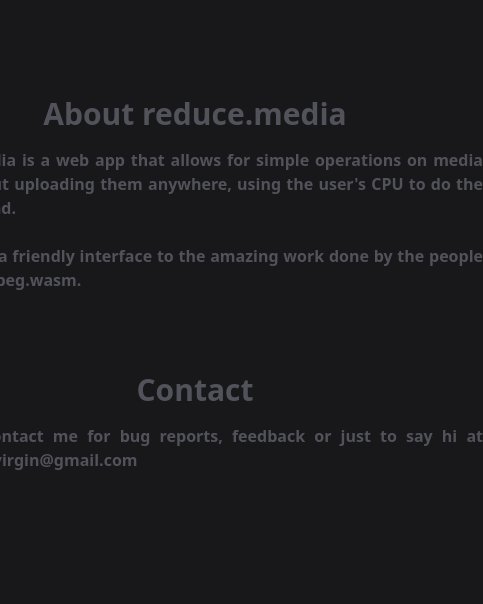
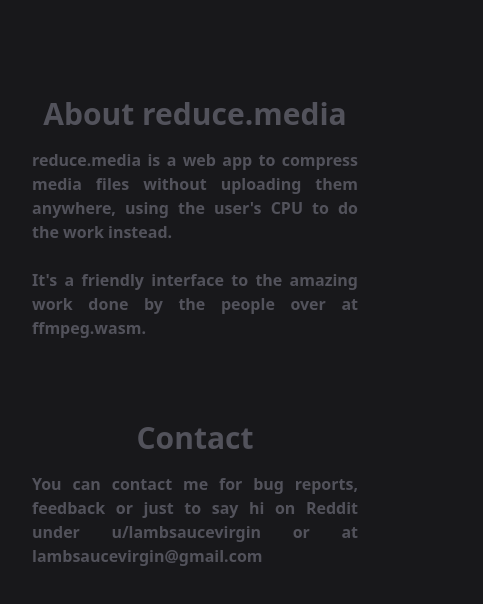
Before and after one commit to plushdohn/monofile, a Next.js app: page /about in a window 390 px wide. Shown: the top 604 px of the page, 483 px wide, since content can reach past the window. Built offline with nearby package versions, Linux system fonts and the light colour scheme.

Commit message:
Fix responsiveness, fix bug of drag and drop text not appearing

```diff
--- a/components/PictureCompressionForm.tsx
+++ b/components/PictureCompressionForm.tsx
@@ -55,8 +55,8 @@
   }
 
   return (
-    <div className="rounded bg-gray-800">
-      <img src={url} className="p-4 w-96 h-64 object-cover rounded" />
+    <div className="w-full md:w-96 rounded bg-gray-800">
+      <img src={url} className="p-4 w-full max-h-96 object-cover rounded" />
       <div className="w-full flex flex-col items-center p-4 pt-3 border-t border-gray-700">
         <RangeInput
           label="Resolution"
--- a/components/VideoCompressionForm.tsx
+++ b/components/VideoCompressionForm.tsx
@@ -87,7 +87,7 @@
       />
       <div className="w-full p-4 pt-3 border-t border-gray-700">
         <RangeInput
-          label="Start time"
+          label="Start at second"
           min={0}
           max={duration - 2}
           value={startTimeValue}
@@ -95,7 +95,7 @@
           disabled={isFormDisabled}
         />
         <RangeInput
-          label="End time"
+          label="End at second"
           min={minEndTime}
           max={duration}
           value={endTimeValue}
--- a/pages/about.tsx
+++ b/pages/about.tsx
@@ -1,26 +1,35 @@
 export default function AboutPage() {
   return (
-    <div className="w-full min-h-full flex flex-col items-center py-24 text-gray-600">
-      <span className="font-bold text-3xl">About reduce.media</span>
-      <span className="w-144 text-justify font-semibold mt-4">
-        reduce.media is a web app that allows for simple operations on media
-        files without uploading them anywhere, using the user's CPU to do the
-        work instead. <br />
+    <div className="w-full min-h-full flex flex-col items-center py-24 text-gray-600 p-8">
+      <span className="font-bold text-3xl select-text text-center">
+        About reduce.media
+      </span>
+      <span className="w-full md:w-144 text-justify font-semibold mt-4 select-text break-words">
+        reduce.media is a web app to compress media files without uploading them
+        anywhere, using the user's CPU to do the work instead. <br />
         <br />
-        It provides a friendly interface to the amazing work done by the people
-        over at{" "}
+        It's a friendly interface to the amazing work done by the people over at{" "}
         <a
           href="https://github.com/ffmpegwasm/ffmpeg.wasm"
-          className="hover:underline focus:underline font-bold"
+          className="hover:underline focus:underline font-bold select-text"
         >
           ffmpeg.wasm
         </a>
         .
       </span>
-      <span className="font-bold text-3xl mt-20">Contact</span>
-      <span className="w-144 text-justify font-semibold mt-4">
-        You can contact me for bug reports, feedback or just to say hi at{" "}
-        <b>lambsaucevirgin@gmail.com</b> <br />
+      <span className="font-bold text-3xl mt-20 select-text text-center">
+        Contact
+      </span>
+      <span className="w-full md:w-144 text-justify font-semibold mt-4 select-text break-words">
+        You can contact me for bug reports, feedback or just to say hi on Reddit
+        under{" "}
+        <a
+          href="https://reddit.com/u/lambsaucevirgin"
+          className="hover:underline focus:underline font-bold select-text"
+        >
+          u/lambsaucevirgin
+        </a>{" "}
+        or at <b className="select-text">lambsaucevirgin@gmail.com</b>
       </span>
     </div>
   );
--- a/pages/index.tsx
+++ b/pages/index.tsx
@@ -29,9 +29,9 @@
   }
 
   function handleDragOver(e: DragEvent<HTMLDivElement>) {
-    if (e.dataTransfer.files.length > 0) {
-      setIsDragging(true);
-    }
+    setIsDragging(true);
+
+    console.log(e);
 
     e.preventDefault();
   }
@@ -69,12 +69,12 @@
           Drop your file anywhere in the window
         </span>
       ) : file === null ? (
-        <FileInput callback={handleFileChange} paddingClass="py-4 px-6">
-          <span>Choose an image or a video</span>
+        <FileInput callback={handleFileChange} paddingClass="py-4 px-6 m-4">
+          <span className="text-center">Choose an image or a video</span>
           <FileUploadIcon className="w-6 h-6 ml-2" />
         </FileInput>
       ) : file.type === "video/mp4" ? (
-        <div className="flex flex-col items-center">
+        <div className="flex flex-col items-center p-4">
           <VideoCompressionForm file={file} isInstanceReady={isInstanceReady} />
           <span className="text-gray-600 mt-2 text-sm">
             or{" "}
@@ -86,7 +86,7 @@
           </span>
         </div>
       ) : file.type === "image/jpeg" || file.type === "image/png" ? (
-        <div className="flex flex-col items-center">
+        <div className="flex flex-col items-center p-4">
           <PictureCompressionForm
             file={file}
             isInstanceReady={isInstanceReady}
--- a/styles/global.css
+++ b/styles/global.css
@@ -1,6 +1,10 @@
 @tailwind base;
 @tailwind components;
 @tailwind utilities;
+
+* {
+  user-select: none;
+}
 
 html,
 body,
```
Also changed, not shown: 1 other file (tests, documents, lock files or other folders).
